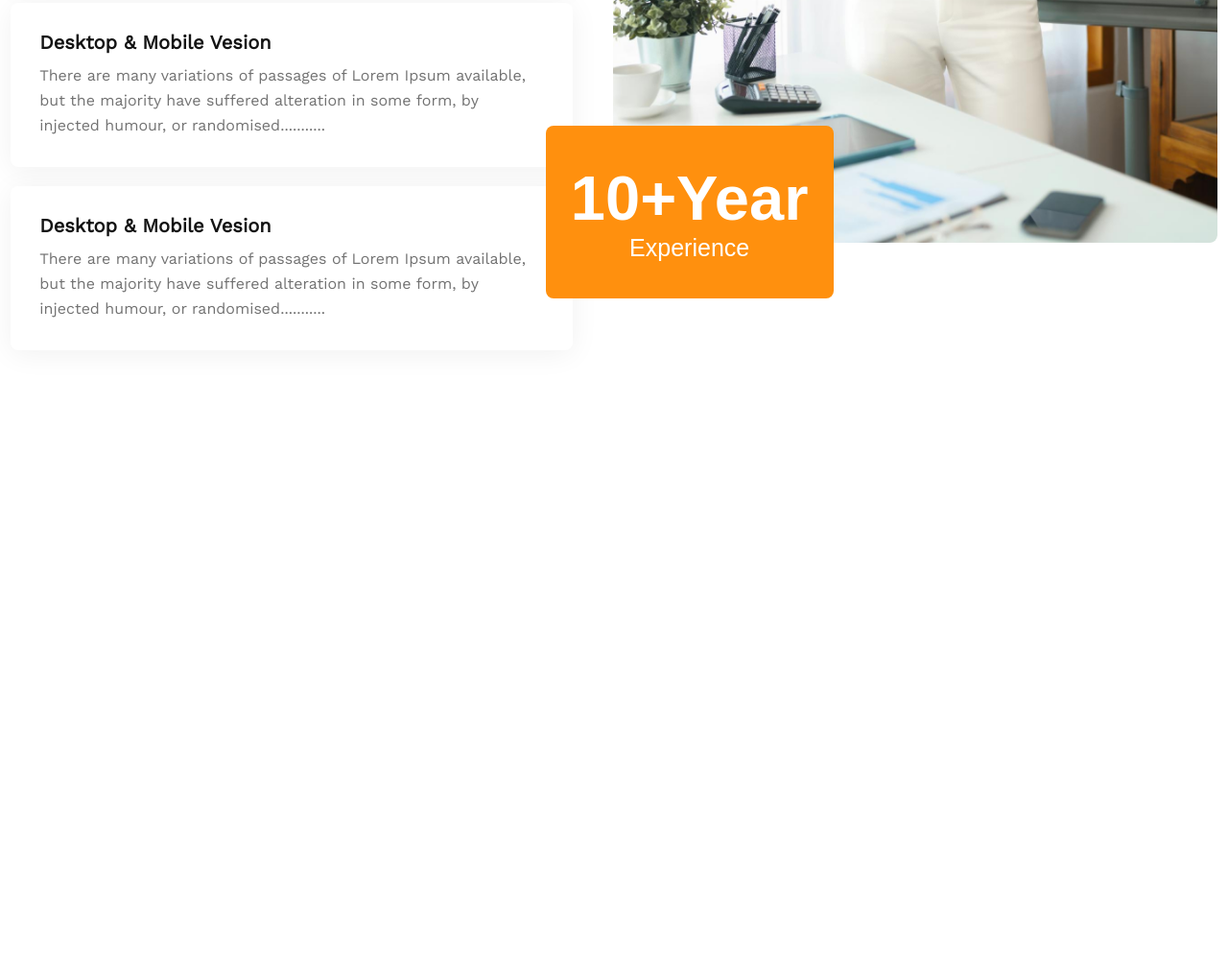
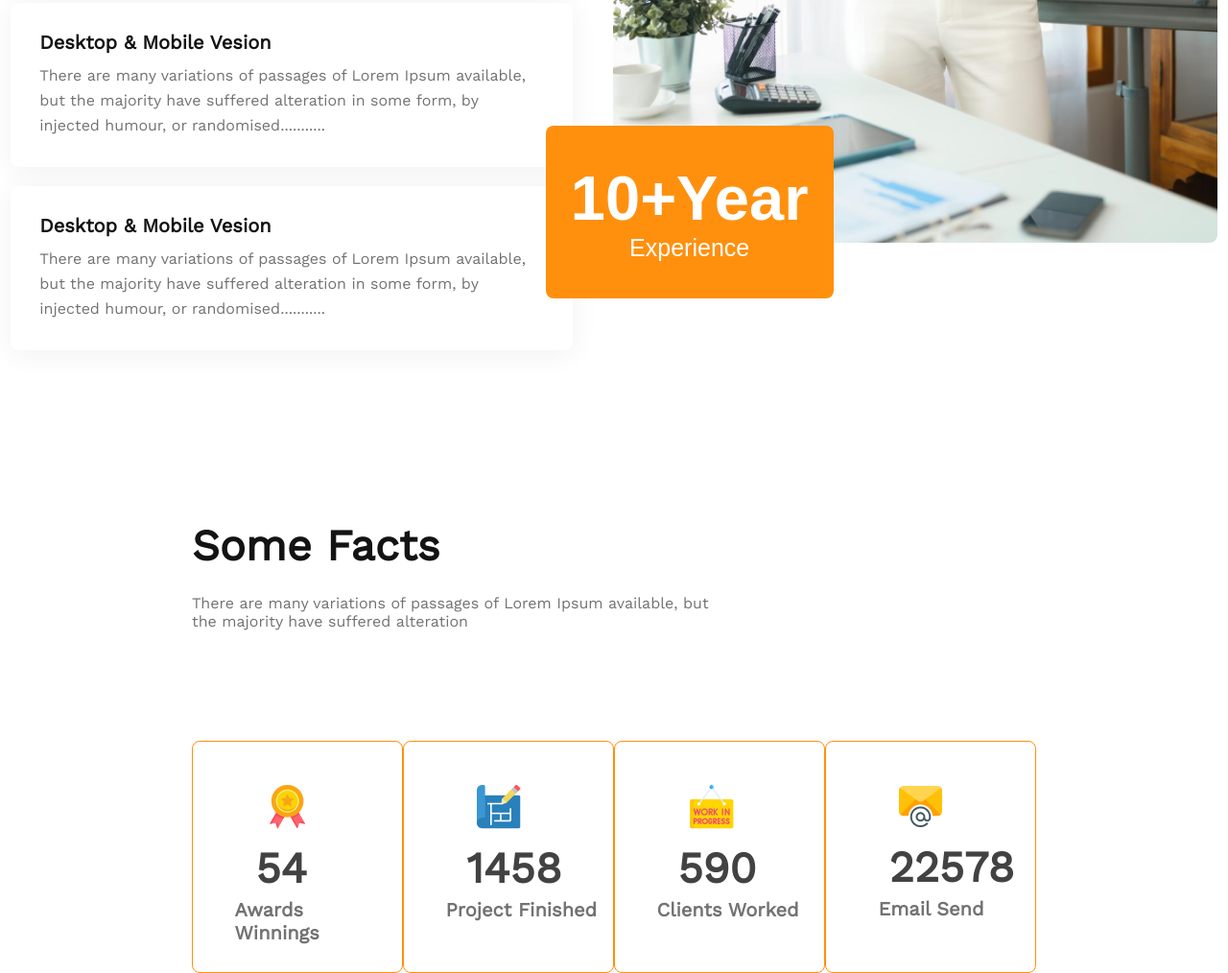
Before and after one commit to imran180905/Assignment-2, a plain HTML site: page index.html in a window 1280 px wide. Shown: the part 2590-3604 px from the top of the page at 96% size. Before the commit the page ends 3002 px from the top, so only its background shows below. Drawn offline with nearby package versions, Linux system fonts and the light colour scheme.

Commit message:
section-4 company info added

```diff
--- a/index.html
+++ b/index.html
@@ -134,6 +134,42 @@
 
             </div>
         </section>
+        <!-- Some facts parts -->
+
+        <section class="section-4">
+            <div class="some-fact">
+                <h3 class="section-4-title">Some Facts</h3>
+                <p class="section-4-description">There are many variations of passages of Lorem Ipsum available, but
+                    the majority have suffered alteration</p>
+            </div>
+            <div class="company-info">
+                <div class="info">
+                    <img src="images/icons/ribon.png" id="info-icon" alt="">
+                    <h3 class="number">54</h3>
+                    <p class="info-description">Awards Winnings</p>
+
+
+
+
+                </div>
+                <div class="info">
+                    <img src="images/icons/projects.png" id="info-icon" alt="">
+                    <h3 class="number">1458</h3>
+                    <p class="info-description">Project Finished</p>
+                </div>
+                <div class="info">
+                    <img src="images/icons/customers.png" id="info-icon" alt="">
+                    <h3 class="number">590</h3>
+                    <p class="info-description">Clients Worked</p>
+                </div>
+                <div class="info">
+                    <img src="images/icons/email.png" id="info-icon" alt="">
+                    <h3 class="number">22578</h3>
+                    <p class="info-description-4"> Email Send</p>
+                </div>
+            </div>
+
+        </section>
     </main>
     <footer></footer>
 
--- a/styles/style.css
+++ b/styles/style.css
@@ -254,7 +254,7 @@ banner-image
     margin-bottom: 20px;
 }
 
-.architect-img-button{
+.architect-img-button {
     margin-left: -40px;
     z-index: 50%;
 }
@@ -271,7 +271,7 @@ banner-image
 
 /* experience-button   */
 
-.btn{
+.btn {
 
     width: 50%;
 
@@ -300,3 +300,90 @@ banner-image
     height: 109px;
 
 }
+
+/* Section-4  */
+.some-fact{
+    margin-top: 130px;
+    width: 552px;
+    height: 130px;
+
+    margin-left: 200px;
+}
+
+
+.section-4-title {
+    font-weight: 700;
+    font-size: 45px;
+    color: #131313;
+
+}
+
+.section-4-description {
+    font-weight: 400;
+    font-size: 16px;
+    color: #727272;
+    margin-top: 24px;
+
+}
+
+/* company info */
+
+.company-info {
+    display: flex;
+    /* gap: 125px; */
+    /* width: 1200px; */
+
+    padding: 0px 200px;
+    justify-content: space-between;
+    margin-top: 100px;
+}
+
+.info {
+    width: 241.83px;
+    height: 241.83px;
+    border: 1px solid #FF900E;
+    border-radius: 8px;
+    /* transform: rotate(90deg); */
+    /* display: flex; */
+    /* justify-content: center; */
+    /* align-items: center; */
+    /* padding: 45px 35px 60px 35px; */
+}
+
+.number {
+    font-weight: 600;
+    font-size: 45px;
+    color: #424242;
+    margin: 0px 50px;
+    margin-top: 10px;
+    margin-bottom: 5px;
+    margin-left: 30%;
+
+}
+
+.info-description {
+    width: 88%;
+    height: 60px;
+    font-weight: 600;
+    font-size: 20px;
+    color: #727272;
+    padding-right: 30px;
+    /* border: 1px solid gold; */
+    margin: auto;
+    margin-left: 20%;
+}
+
+#info-icon {
+    margin: 45px 50px 0px 50px;
+    margin-left: 35%;
+}
+.info-description-4{
+    width: 88%;
+    height: 60px;
+    font-weight: 600;
+    font-size: 20px;
+    color: #727272;
+    padding-right: 30px;
+    margin-left: 25%;
+
+}
```
